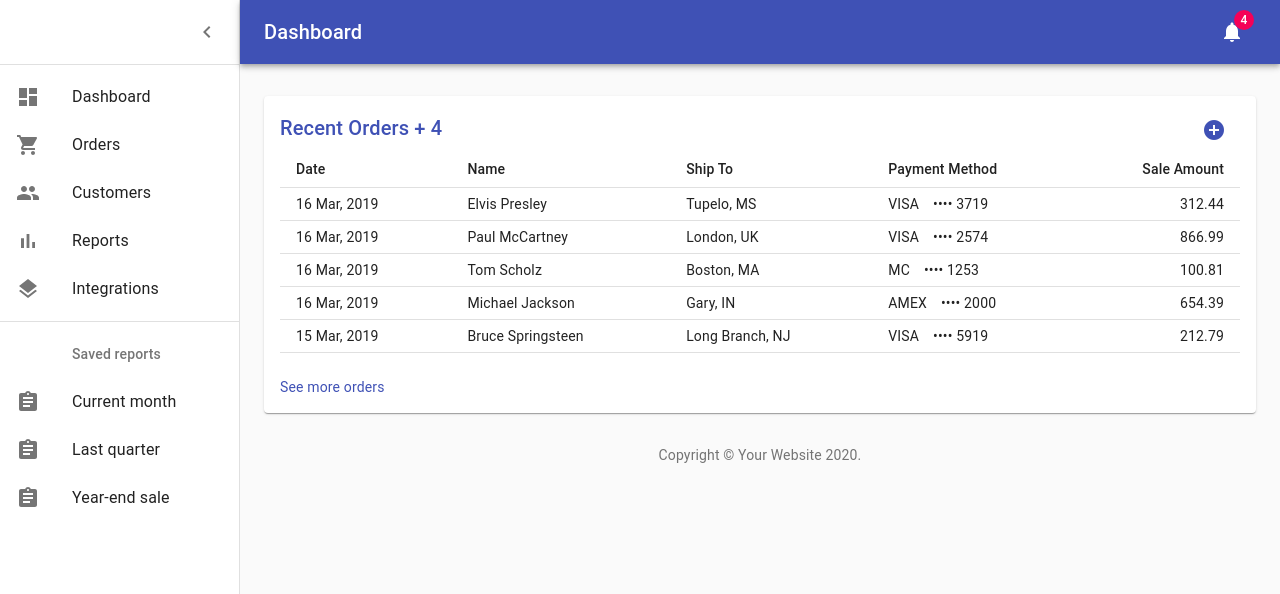
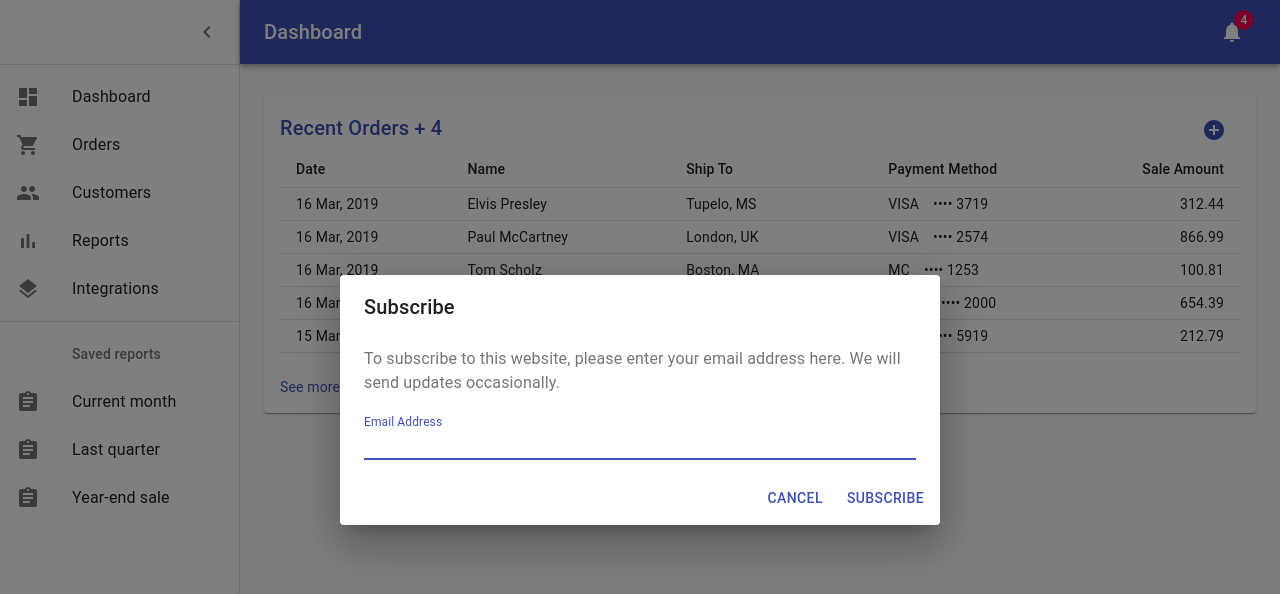
Before and after one commit to wooruang/StuffGatherer, a React (Create React App) app in the folder gatherer-react/: page / in a window 1280 px wide. Both pictures are taken after a click on the button "add_circle". Shown: the top 594 px of the page. Built offline with nearby package versions, Linux system fonts and the light colour scheme.

Commit message:
Add a events in a button of a page and Add a dialog

```diff
--- a/gatherer-react/src/App.js
+++ b/gatherer-react/src/App.js
@@ -172,20 +172,7 @@ export default function Dashboard() {
       <main className={classes.content}>
         <div className={classes.appBarSpacer} />
         <Container maxWidth="lg" className={classes.container}>
-          <Grid container spacing={3}>
-            {/* Chart */}
-            {/* <Grid item xs={12} md={8} lg={9}>
-              <Paper className={fixedHeightPaper}>
-                <Chart />
-              </Paper>
-            </Grid> */}
-            {/* Recent Deposits */}
-            {/* <Grid item xs={12} md={4} lg={3}>
-              <Paper className={fixedHeightPaper}>
-                <Deposits />
-              </Paper>
-            </Grid> */}
-            {/* Recent Orders */}
+          <Grid container>
             <Grid item xs={12}>
               <Paper className={classes.paper}>
                 <Orders />
--- a/gatherer-react/src/Orders.js
+++ b/gatherer-react/src/Orders.js
@@ -7,6 +7,7 @@ import TableCell from '@material-ui/core/TableCell';
 import TableHead from '@material-ui/core/TableHead';
 import TableRow from '@material-ui/core/TableRow';
 import Title from './component/Title';
+import FormDialog from './component/dialogs/FormDialog';
 
 // Generate Order Data
 function createData(id, date, name, shipTo, paymentMethod, amount) {
@@ -35,12 +36,24 @@ const useStyles = makeStyles((theme) => ({
   },
 }));
 
+
 export default function Orders() {
   const classes = useStyles();
 
+  const [openAddDialog, setOpenAddDialog] = React.useState(false);
+
+  const handleClickOpenAddDialog = () => {
+    setOpenAddDialog(true);
+  };
+
+  const handleCloseAddDialog = () => {
+    setOpenAddDialog(false);
+  };
+
   return (
     <React.Fragment>
-      <Title count={4}>Recent Orders</Title>
+      <Title count={4} onAddButtonClick={handleClickOpenAddDialog}>Recent Orders</Title>
+      <FormDialog open={openAddDialog} handleClose={handleCloseAddDialog}></FormDialog>
 
       <Table size="small">
         <TableHead>
--- a/gatherer-react/src/component/Title.js
+++ b/gatherer-react/src/component/Title.js
@@ -30,7 +30,7 @@ export default function Title(props) {
         </Typography>
       </Grid>
       <Grid item xs={1}>
-        <AddButton className={classes.addButton}></AddButton>
+        <AddButton className={classes.addButton} onClick={props.onAddButtonClick}></AddButton>
       </Grid>
     </Grid>
   );
--- a/gatherer-react/src/component/buttons/AddButton.js
+++ b/gatherer-react/src/component/buttons/AddButton.js
@@ -2,8 +2,9 @@ import React from 'react';
 import Button from '@material-ui/core/Button';
 import Icon from '@material-ui/core/Icon';
 
-export default function AddButton() {
+export default function AddButton(props) {
+
   return (
-    <Button><Icon color="primary">add_circle</Icon></Button>
+    <Button onClick={props.onClick} ><Icon color="primary">add_circle</Icon></Button>
   );
 }
--- /dev/null
+++ b/gatherer-react/src/component/dialogs/FormDialog.js
@@ -0,0 +1,38 @@
+import React from 'react';
+import Button from '@material-ui/core/Button';
+import TextField from '@material-ui/core/TextField';
+import Dialog from '@material-ui/core/Dialog';
+import DialogActions from '@material-ui/core/DialogActions';
+import DialogContent from '@material-ui/core/DialogContent';
+import DialogContentText from '@material-ui/core/DialogContentText';
+import DialogTitle from '@material-ui/core/DialogTitle';
+
+export default function FormDialog(props) {
+  return (
+      <Dialog open={props.open} onClose={props.handleClose} aria-labelledby="form-dialog-title">
+        <DialogTitle id="form-dialog-title">Subscribe</DialogTitle>
+        <DialogContent>
+          <DialogContentText>
+            To subscribe to this website, please enter your email address here. We will send updates
+            occasionally.
+          </DialogContentText>
+          <TextField
+            autoFocus
+            margin="dense"
+            id="name"
+            label="Email Address"
+            type="email"
+            fullWidth
+          />
+        </DialogContent>
+        <DialogActions>
+          <Button onClick={props.handleClose} color="primary">
+            Cancel
+          </Button>
+          <Button onClick={props.handleClose} color="primary">
+            Subscribe
+          </Button>
+        </DialogActions>
+      </Dialog>
+  );
+}
```
